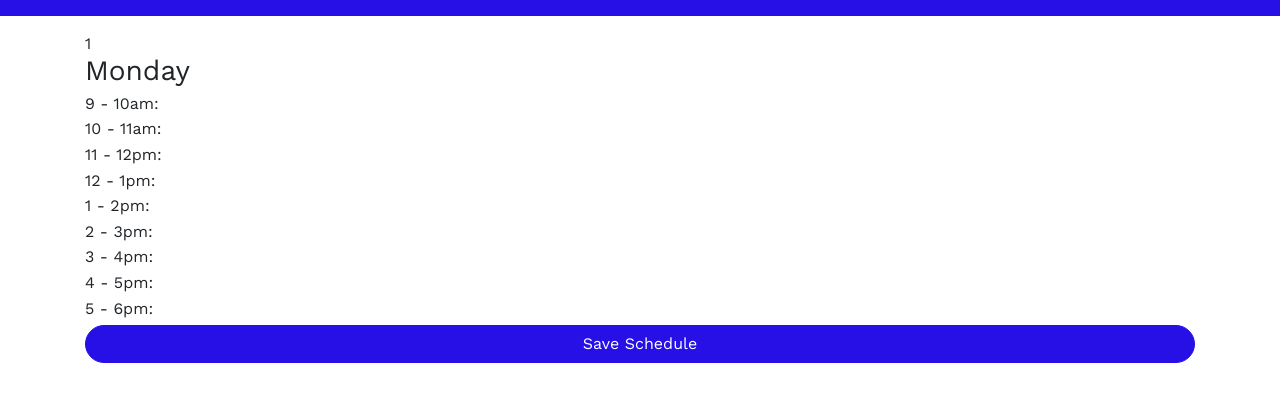
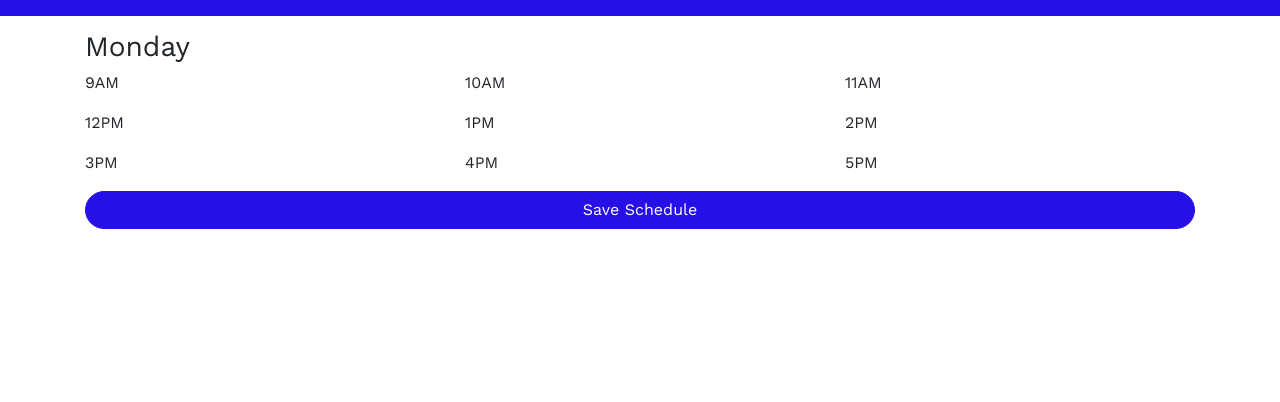
Before and after one commit to SpencerBateman/database-final, an Angular app: page /user/1/schedule in a window 1280 px wide. Shown: the top 402 px of the page. Built offline with nearby package versions, Linux system fonts and the light colour scheme; no server answers.

Commit message:
fix register binding

```diff
--- a/src/app/components/register/register.component.html
+++ b/src/app/components/register/register.component.html
@@ -7,8 +7,8 @@
   <h1>Register</h1>
   <form (ngSubmit)='register()' #f='ngForm'>
     <fieldset class="form-group">
-      <p>email</p>
-      <input name='username' [(ngModel)]='username' type='text' class='form-control' placeholder='Username'>
+      <p>Email</p>
+      <input name='email' [(ngModel)]='email' type='text' class='form-control' placeholder='Email'>
     </fieldset>
     <fieldset class="form-group">
       <p>Password</p>
--- a/src/app/components/schedule/schedule.component.html
+++ b/src/app/components/schedule/schedule.component.html
@@ -3,17 +3,20 @@
   </div>
 </nav>
 <div class='container'>
-  {{userId}}
-  {{scheduleId}}
+  <!-- {{userId}}
+  {{scheduleId}} -->
   <h3>Monday</h3>
-  <h6>9 - 10am: {{monday?._9}}</h6>
-  <h6>10 - 11am: {{monday?._10}}</h6>
-  <h6>11 - 12pm: {{monday?._11}}</h6>
-  <h6>12 - 1pm: {{monday?._12}}</h6>
-  <h6>1 - 2pm: {{monday?._13}}</h6>
-  <h6>2 - 3pm: {{monday?._14}}</h6>
-  <h6>3 - 4pm: {{monday?._15}}</h6>
-  <h6>4 - 5pm: {{monday?._16}}</h6>
-  <h6>5 - 6pm: {{monday?._17}}</h6>
+  <div class="row">
+    <div [ngClass]="{'schedule__hour--active' : monday?._9}" class="col-4 schedule--hour"><p>9AM</p></div>
+    <div [ngClass]="{'schedule__hour--active' : monday?._10}" class="col-4 schedule__hour"><p>10AM</p></div>
+    <div [ngClass]="{'schedule__hour--active' : monday?._11}" class="col-4 schedule__hour"><p>11AM</p></div>
+    <div [ngClass]="{'schedule__hour--active' : monday?._12}" class="col-4 schedule__hour"><p>12PM</p></div>
+    <div [ngClass]="{'schedule__hour--active' : monday?._13}" class="col-4 schedule__hour"><p>1PM</p></div>
+    <div [ngClass]="{'schedule__hour--active' : monday?._14}" class="col-4 schedule__hour"><p>2PM</p></div>
+    <div [ngClass]="{'schedule__hour--active' : monday?._15}" class="col-4 schedule__hour"><p>3PM</p></div>
+    <div [ngClass]="{'schedule__hour--active' : monday?._16}" class="col-4 schedule__hour"><p>4PM</p></div>
+    <div [ngClass]="{'schedule__hour--active' : monday?._17}" class="col-4 schedule__hour"><p>5PM</p></div>
+  </div>
+
   <button (click)="saveSchedule()" type='submit' class='btn btn-primary btn-block'>Save Schedule</button>
 </div>
```
Also changed, not shown: 14 other files (tests, documents, lock files or other folders).
